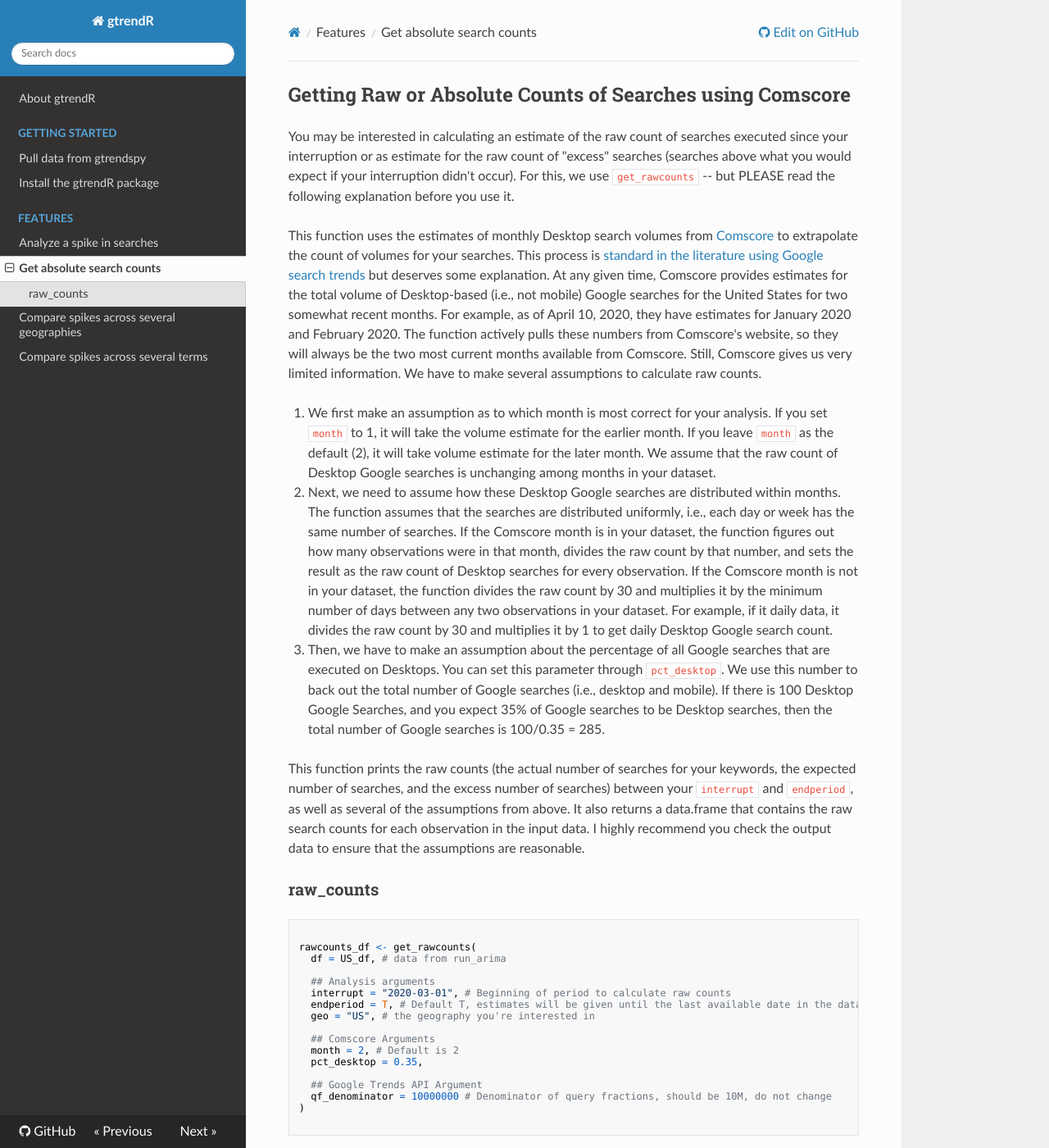
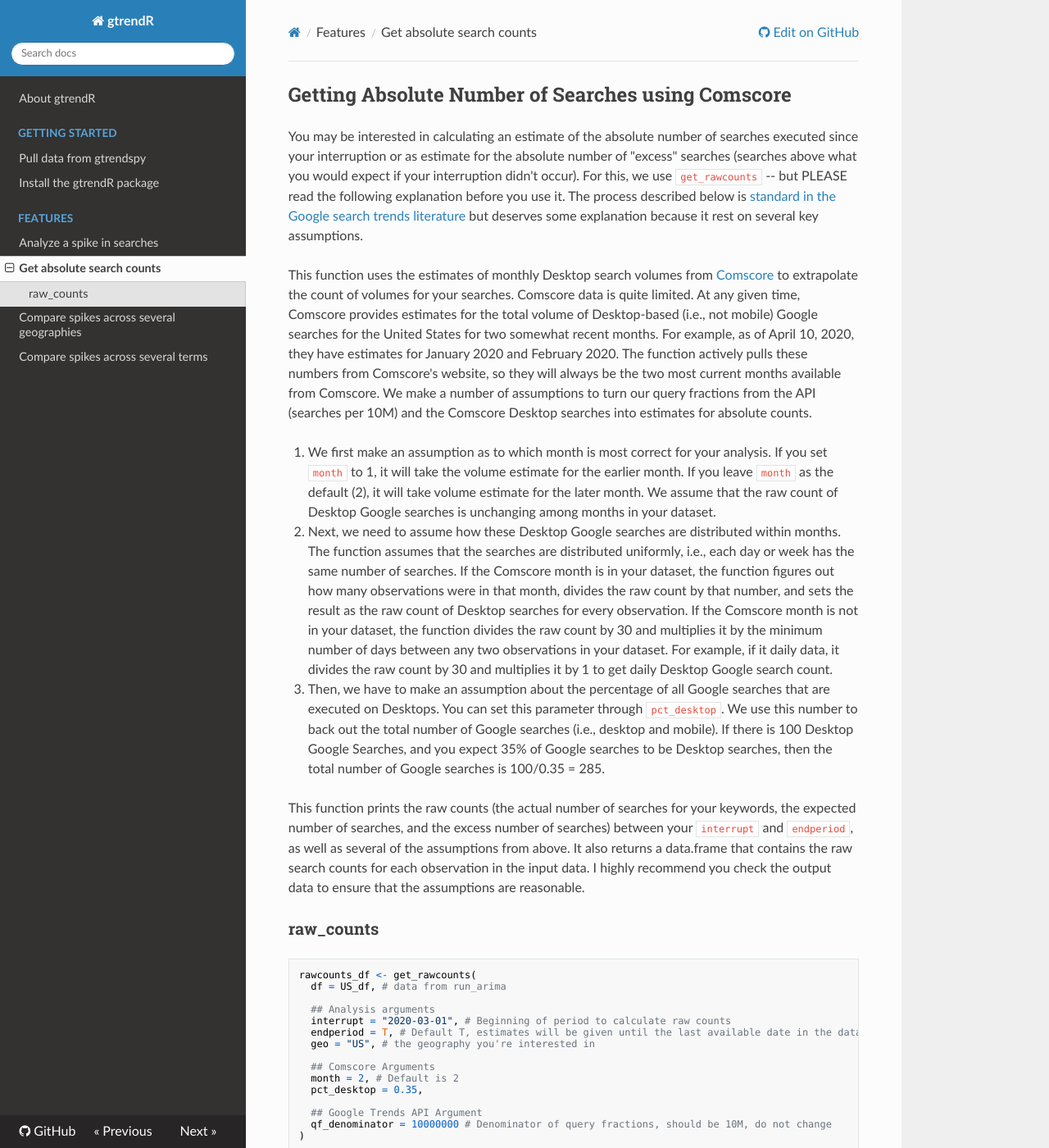
Before and after one commit to tlcaputi/gtrendR, an MkDocs documentation site: the page built from docs/absolute-counts.md, in a window 1280 px wide and 1400 px high. Shown: the whole window at 82% size. Built offline with MkDocs 1.6.1, drawn with Linux system fonts in a browser that asks for light colours; nearby versions of some CDN libraries; old or Windows-style settings are respelled for this version of MkDocs; some of the changed text lies outside the part shown.

Commit message:
updated readme

````diff
--- a/docs/absolute-counts.md
+++ b/docs/absolute-counts.md
@@ -1,8 +1,8 @@
-## Getting Raw or Absolute Counts of Searches using Comscore
+## Getting Absolute Number of Searches using Comscore
 
-You may be interested in calculating an estimate of the raw count of searches executed since your interruption or as estimate for the raw count of "excess" searches (searches above what you would expect if your interruption didn't occur). For this, we use `get_rawcounts` -- but PLEASE read the following explanation before you use it.
+You may be interested in calculating an estimate of the absolute number of searches executed since your interruption or as estimate for the absolute number of "excess" searches (searches above what you would expect if your interruption didn't occur). For this, we use `get_rawcounts` -- but PLEASE read the following explanation before you use it. The process described below is [standard in the Google search trends literature](https://jamanetwork.com/journals/jamainternalmedicine/fullarticle/2719193) but deserves some explanation because it rest on several key assumptions.
 
-This function uses the estimates of monthly Desktop search volumes from [Comscore](https://www.comscore.com/Insights/Rankings?cs_edgescape_cc=US#tab_search_query/) to extrapolate the count of volumes for your searches. This process is [standard in the literature using Google search trends](https://jamanetwork.com/journals/jamainternalmedicine/fullarticle/2719193) but deserves some explanation. At any given time, Comscore provides estimates for the total volume of Desktop-based (i.e., not mobile) Google searches for the United States for two somewhat recent months. For example, as of April 10, 2020, they have estimates for January 2020 and February 2020. The function actively pulls these numbers from Comscore's website, so they will always be the two most current months available from Comscore. Still, Comscore gives us very limited information. We have to make several assumptions to calculate raw counts.
+This function uses the estimates of monthly Desktop search volumes from [Comscore](https://www.comscore.com/Insights/Rankings?cs_edgescape_cc=US#tab_search_query/) to extrapolate the count of volumes for your searches. Comscore data is quite limited. At any given time, Comscore provides estimates for the total volume of Desktop-based (i.e., not mobile) Google searches for the United States for two somewhat recent months. For example, as of April 10, 2020, they have estimates for January 2020 and February 2020. The function actively pulls these numbers from Comscore's website, so they will always be the two most current months available from Comscore. We make a number of assumptions to turn our query fractions from the API (searches per 10M) and the Comscore Desktop searches into estimates for absolute counts.
 
 1. We first make an assumption as to which month is most correct for your analysis. If you set `month` to 1, it will take the volume estimate for the earlier month. If you leave `month` as the default (2), it will take volume estimate for the later month. We assume that the raw count of Desktop Google searches is unchanging among months in your dataset.
 
@@ -15,7 +15,6 @@ This function prints the raw counts (the actual number of searches for your keyw
 
 ### raw_counts
 ```r
-
 rawcounts_df <- get_rawcounts(
   df = US_df, # data from run_arima
 
@@ -31,12 +30,11 @@ rawcounts_df <- get_rawcounts(
   ## Google Trends API Argument
   qf_denominator = 10000000 # Denominator of query fractions, should be 10M, do not change
 )
-
 ```
 
-The output looks like this:
+This function prints the following:
 
-```
+```text
 [1] "Using Comscore estimates for Feb-2020: 11127 Million Searches"
 [1] "Assuming 29 observations per month"
 [1] "Actual Searches from 2020-03-01 to 2020-04-05: 1405660.54909038"
````
